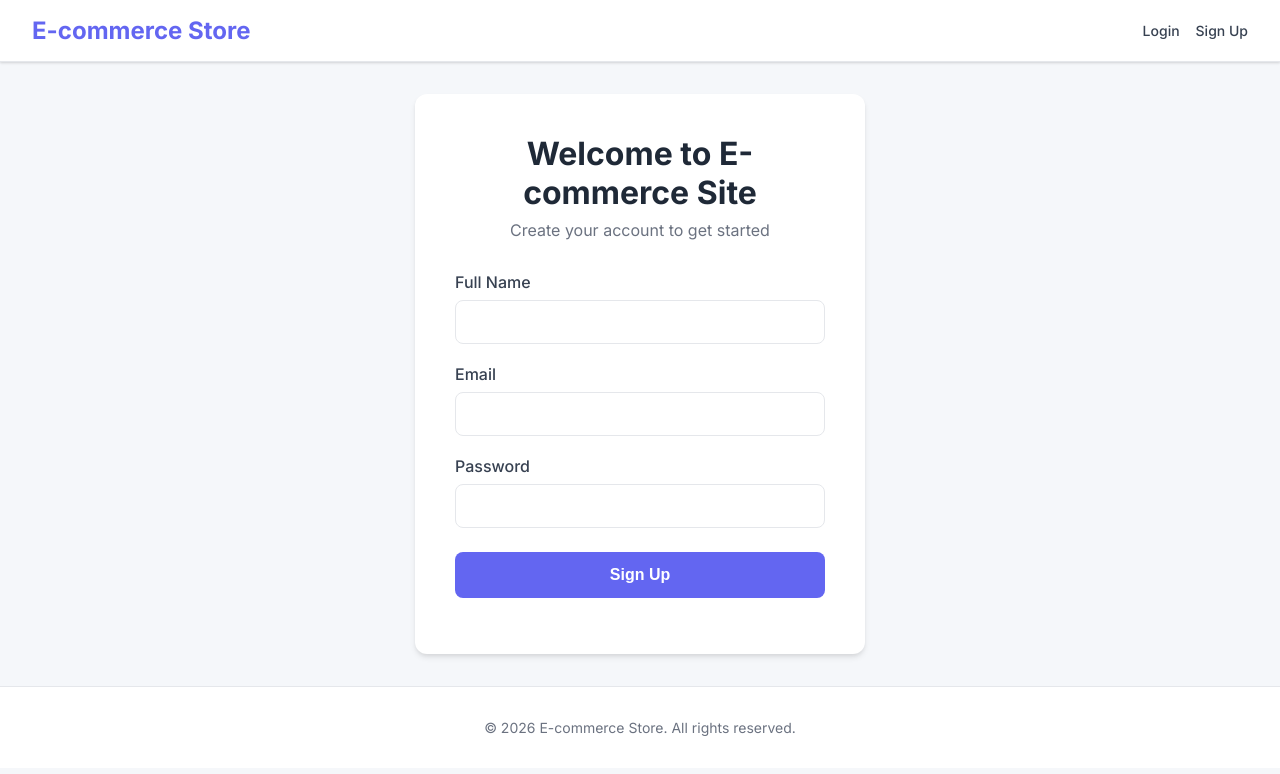
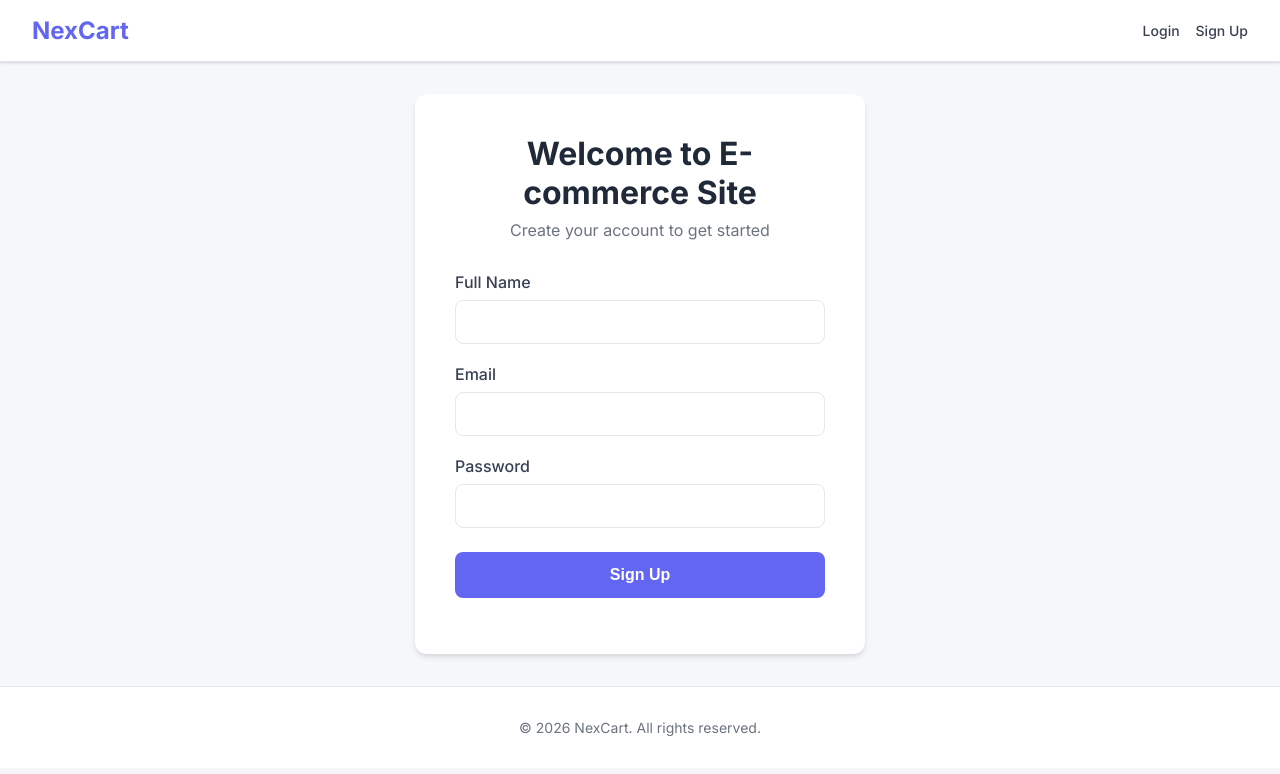
Before and after one commit to ShahIshita/E-commerce-nextjs, a Next.js app: page / in a window 1280 px wide. Shown: the top 774 px of the page. Built offline with nearby package versions, Linux system fonts and the light colour scheme; no server answers.

Commit message:
navbar heading change

```diff
--- a/app/layout.tsx
+++ b/app/layout.tsx
@@ -7,7 +7,7 @@
 const inter = Inter({ subsets: ['latin'] })
 
 export const metadata: Metadata = {
-  title: 'E-commerce Store',
+  title: 'NexCart',
   description: 'Full-stack e-commerce application',
 }
 
--- a/components/Footer.tsx
+++ b/components/Footer.tsx
@@ -9,7 +9,7 @@
       borderTop: '1px solid #e5e7eb'
     }}>
       <p style={{ fontSize: '0.875rem' }}>
-        &copy; {new Date().getFullYear()} E-commerce Store. All rights reserved.
+        &copy; {new Date().getFullYear()} NexCart. All rights reserved.
       </p>
     </footer>
   )
--- a/components/Navbar.tsx
+++ b/components/Navbar.tsx
@@ -24,7 +24,7 @@
         fontSize: '1.5rem',
         fontWeight: 'bold'
       }}>
-        E-commerce Store
+        NexCart
       </Link>
       <div style={{ display: 'flex', gap: '2rem', alignItems: 'center' }}>
         {!minimal && (
```
